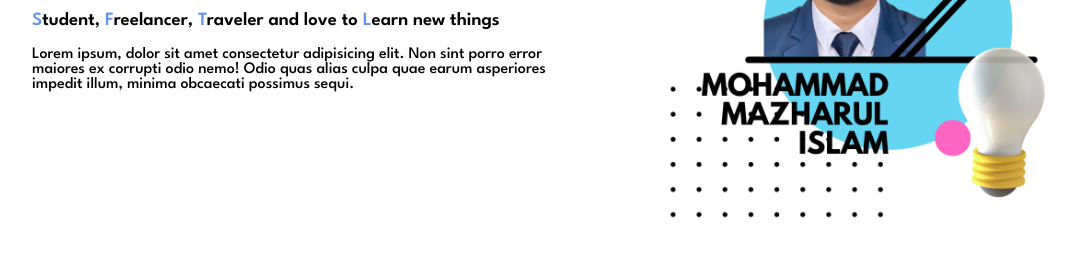
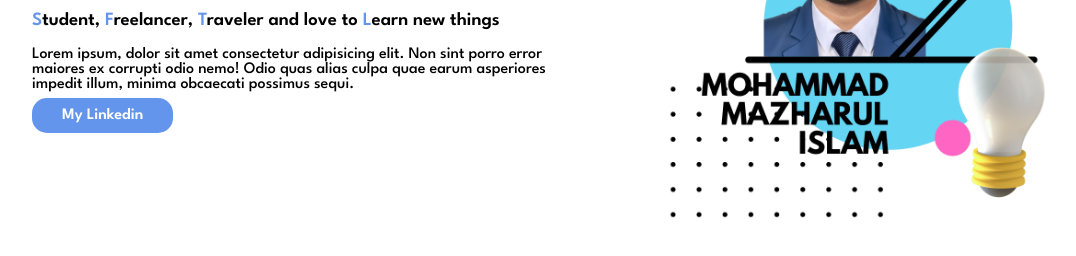
Before and after one commit to MohammadMazharulislam/project_1, a plain HTML site: page index.html in a window 1280 px wide. Shown: the part 210-466 px from the top of the page, without its empty margins (16-1092 px from the left). Drawn offline with Linux system fonts and the light colour scheme.

Commit message:
linkedin profile added

```diff
--- a/index.html
+++ b/index.html
@@ -19,6 +19,7 @@
                 <h1><span class="name-color">Hridoy's</span> PAGE.</h1>
                 <h3><span class="name-color">S</span>tudent, <span class="name-color">F</span>reelancer, <span class="name-color">T</span>raveler and love to <span class="name-color">L</span>earn new things</h3>
                 <p>Lorem ipsum, dolor sit amet consectetur adipisicing elit. Non sint porro error maiores ex corrupti odio nemo! Odio quas alias culpa quae earum asperiores impedit illum, minima obcaecati possimus sequi.</p>
+                <a class="l-button" target="_blank" href="https://www.linkedin.com/in/mohammad-mazharul-islam-409127159/">My Linkedin</a>
             </div>
             <div class="sec-1">
                 <img src="picture/Mohammad mazharul islam.png" alt="hridoy's picture">
--- a/style.css
+++ b/style.css
@@ -19,3 +19,13 @@ section{
     width: 90%;
 
 }
+.l-button{
+    text-decoration: none;
+    background-image: linear-gradient(red blue);
+    padding: 10px 30px;
+    background-color: cornflowerblue;
+    font-weight: 700;
+    color: white ;
+    border-radius: 15px;
+
+}
```
